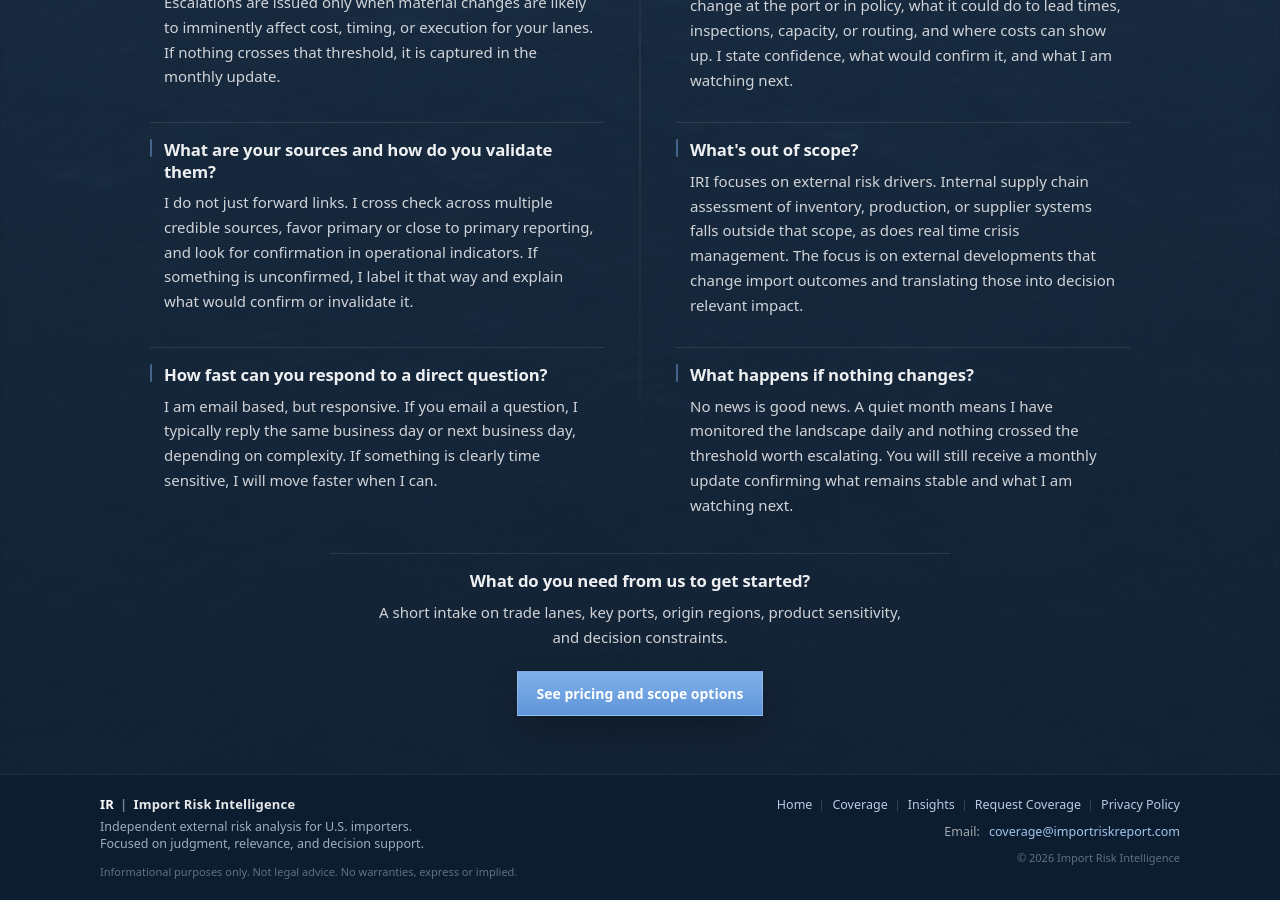
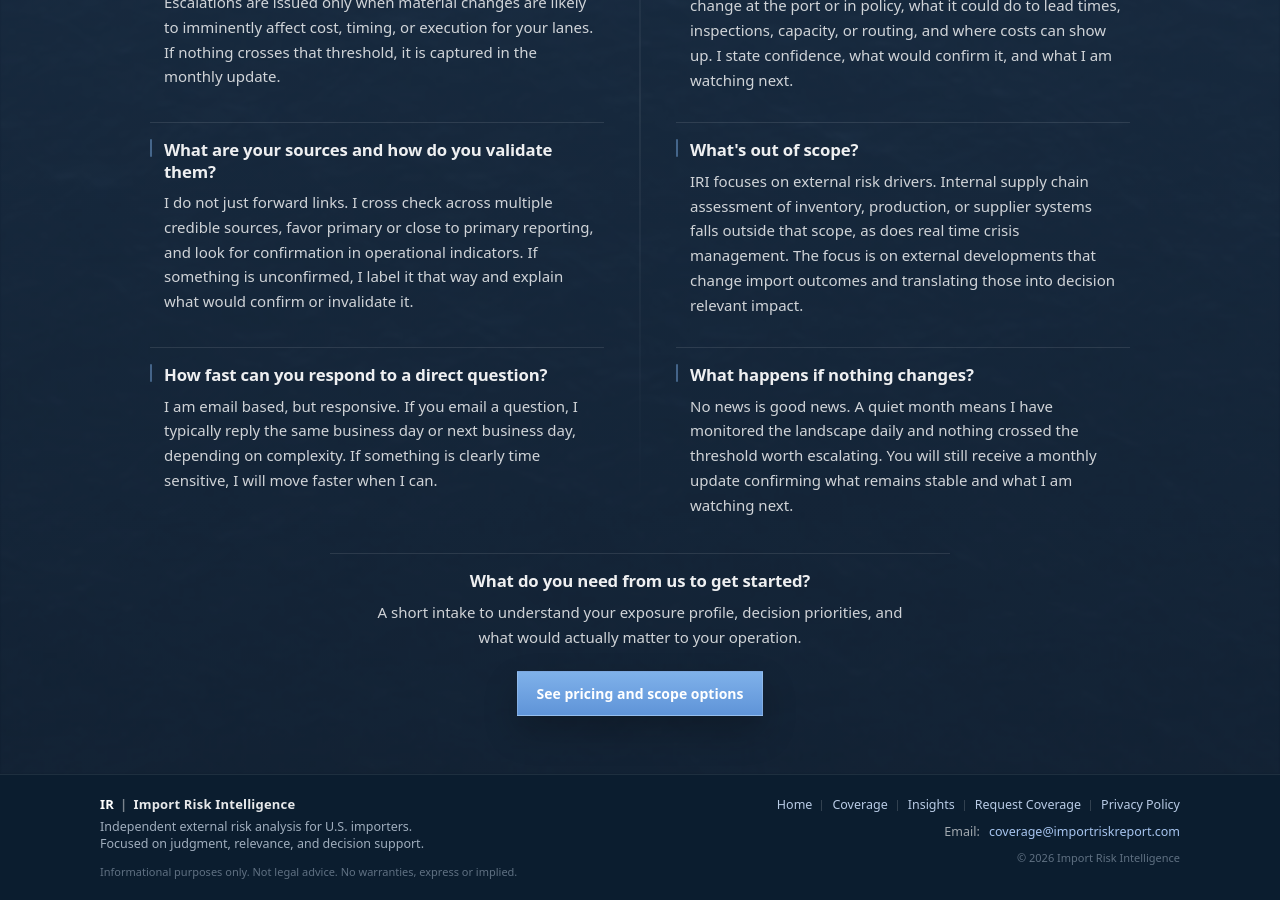
Before and after one commit to importrisk/import-risk-intelligence-site, a Jekyll site: the page built from coverage.html, in a window 1280 px wide and 900 px high, scrolled down 2454 px. Built offline with Jekyll 4.4.1, drawn with Linux system fonts in a browser that asks for light colours.

Commit message:
Update coverage.html

```diff
--- a/coverage.html
+++ b/coverage.html
@@ -273,7 +273,7 @@ css: /method.css?v=100
           <div class="mp-faq-item mp-faq-centered">
   <h4 class="mp-q">What do you need from us to get started?</h4>
   <p class="mp-a">
-    A short intake on trade lanes, key ports, origin regions, product sensitivity, and decision constraints.
+    A short intake to understand your exposure profile, decision priorities, and what would actually matter to your operation.
   </p>
 
   <div class="mp-actions" style="margin-top: 22px;">
```
